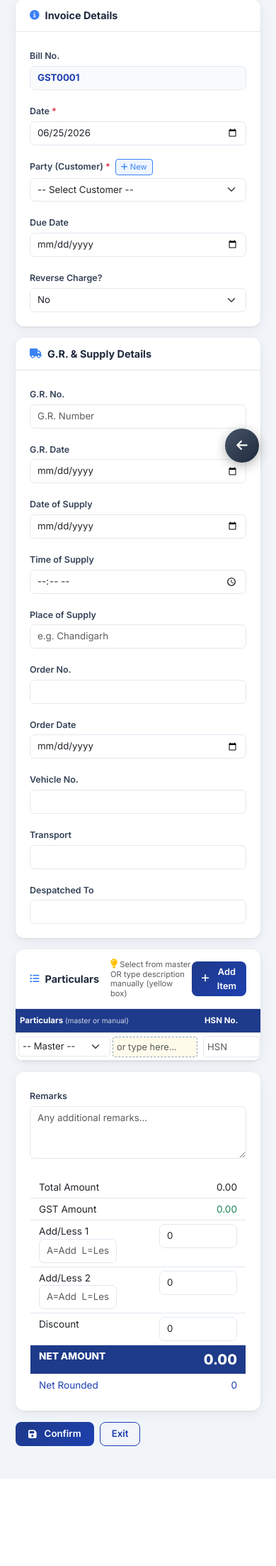
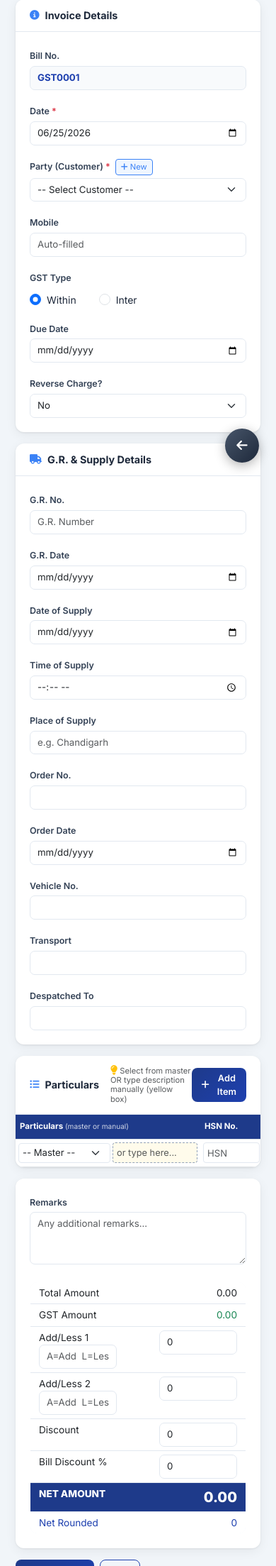
Before and after one commit to Vishal-9648169281/ctc_solutions, a Django app: page /sales/export/add/ in a window 390 px wide. Shown: the part 168-2375 px from the top of the page at 71% size. Before the commit the page ends 2252 px from the top, so only its background shows below. Run offline with Django 5.2, Linux system fonts and the light colour scheme; the visitor is signed in with stand-in values (Sample User, id 1); data that the repository does not hold is empty; parts of the project's set-up code (start-up, migrations or seed data) failed here and were passed over; some libraries are stand-ins or nearby versions.

Commit message:
Add mobile field, item/bill discount, IGST/CGST auto-switch, date range filter
- masters: add mobile field to Customer and Vendor models + migration 0004
- masters/views: save mobile in customer_add/edit, vendor_add/edit
- templates/masters: customer_form and vendor_form show mobile input
- templates/masters: customer_list shows Mobile column
- sales: add discount_pct/discount_amt to SalesInvoiceItem, bill_discount_pct and gst_type to SalesInvoice + migration 0004
- sales/views: invoice_list supports from_date/to_date/q filters; invoice_add saves gst_type, per-item discount_pct, bill_discount_pct
- templates/sales: invoice_form adds mobile auto-fill, Within/Inter GST radio, Dis% column per item, Bill Discount % in totals box
- templates/sales: invoice_list adds date range + party search filter form
- fixtures: add mobile field to all customer/vendor records

Co-Authored-By: Claude Sonnet 4.6 <noreply@anthropic.com>

```diff
--- a/masters/models.py
+++ b/masters/models.py
@@ -24,6 +24,7 @@ class Unit(models.Model):
 class Customer(models.Model):
     name = models.CharField(max_length=200)
     phone = models.CharField(max_length=15)
+    mobile = models.CharField(max_length=15, blank=True, default='')
     email = models.EmailField(blank=True)
     address = models.TextField(blank=True)
     city = models.CharField(max_length=100, blank=True)
@@ -41,6 +42,7 @@ class Customer(models.Model):
 class Vendor(models.Model):
     name = models.CharField(max_length=200)
     phone = models.CharField(max_length=15)
+    mobile = models.CharField(max_length=15, blank=True, default='')
     email = models.EmailField(blank=True)
     address = models.TextField(blank=True)
     city = models.CharField(max_length=100, blank=True)
--- a/masters/views.py
+++ b/masters/views.py
@@ -280,6 +280,7 @@ def customer_add(request):
         Customer.objects.create(
             name=request.POST['name'],
             phone=request.POST['phone'],
+            mobile=request.POST.get('mobile', ''),
             email=request.POST.get('email', ''),
             address=request.POST.get('address', ''),
             city=request.POST.get('city', ''),
@@ -298,6 +299,7 @@ def customer_edit(request, pk):
     if request.method == 'POST':
         customer.name = request.POST['name']
         customer.phone = request.POST['phone']
+        customer.mobile = request.POST.get('mobile', '')
         customer.email = request.POST.get('email', '')
         customer.address = request.POST.get('address', '')
         customer.city = request.POST.get('city', '')
@@ -333,6 +335,7 @@ def vendor_add(request):
         Vendor.objects.create(
             name=request.POST['name'],
             phone=request.POST['phone'],
+            mobile=request.POST.get('mobile', ''),
             email=request.POST.get('email', ''),
             address=request.POST.get('address', ''),
             city=request.POST.get('city', ''),
@@ -351,6 +354,7 @@ def vendor_edit(request, pk):
     if request.method == 'POST':
         vendor.name = request.POST['name']
         vendor.phone = request.POST['phone']
+        vendor.mobile = request.POST.get('mobile', '')
         vendor.email = request.POST.get('email', '')
         vendor.address = request.POST.get('address', '')
         vendor.city = request.POST.get('city', '')
--- a/sales/models.py
+++ b/sales/models.py
@@ -25,6 +25,8 @@ class SalesInvoice(models.Model):
     subtotal = models.DecimalField(max_digits=12, decimal_places=2, default=0)
     tax_amount = models.DecimalField(max_digits=12, decimal_places=2, default=0)
     discount = models.DecimalField(max_digits=12, decimal_places=2, default=0)
+    bill_discount_pct = models.DecimalField(max_digits=5, decimal_places=2, default=0)
+    gst_type = models.CharField(max_length=1, choices=[('W', 'Within State'), ('I', 'Inter State')], default='W')
     total_amount = models.DecimalField(max_digits=12, decimal_places=2, default=0)
     paid_amount = models.DecimalField(max_digits=12, decimal_places=2, default=0)
     status = models.CharField(max_length=10, choices=STATUS_CHOICES, default='pending')
@@ -80,6 +82,8 @@ class SalesInvoiceItem(models.Model):
     unit = models.CharField(max_length=20, blank=True)
     quantity = models.DecimalField(max_digits=12, decimal_places=2)
     rate = models.DecimalField(max_digits=12, decimal_places=2)
+    discount_pct = models.DecimalField(max_digits=5, decimal_places=2, default=0)
+    discount_amt = models.DecimalField(max_digits=12, decimal_places=2, default=0)
     rate_usd = models.DecimalField(max_digits=12, decimal_places=4, default=0)
     rate_cad = models.DecimalField(max_digits=12, decimal_places=4, default=0)
     tax_rate = models.DecimalField(max_digits=5, decimal_places=2, default=0)
--- a/sales/views.py
+++ b/sales/views.py
@@ -25,11 +25,27 @@ def generate_invoice_number(invoice_type):
 @login_required
 def invoice_list(request):
     invoice_type = request.GET.get("type", "all")
+    from_date = request.GET.get('from_date', '')
+    to_date = request.GET.get('to_date', '')
+    query = request.GET.get('q', '')
     if invoice_type == "all":
         invoices = SalesInvoice.objects.all().select_related("customer").order_by("-invoice_date")
     else:
         invoices = SalesInvoice.objects.filter(invoice_type=invoice_type).select_related("customer").order_by("-invoice_date")
-    return render(request, "sales/invoice_list.html", {"invoices": invoices, "invoice_type": invoice_type})
+    if from_date:
+        invoices = invoices.filter(invoice_date__gte=from_date)
+    if to_date:
+        invoices = invoices.filter(invoice_date__lte=to_date)
+    if query:
+        invoices = invoices.filter(customer__name__icontains=query)
+    return render(request, "sales/invoice_list.html", {
+        "invoices": invoices,
+        "invoice_type": invoice_type,
+        "current_type": invoice_type,
+        "from_date": from_date,
+        "to_date": to_date,
+        "query": query,
+    })
 
 @login_required
 def invoice_add(request):
@@ -55,6 +71,7 @@ def invoice_add(request):
                     due_date=_date("due_date"),
                     notes=request.POST.get("notes", ""),
                     reverse_charge=request.POST.get("reverse_charge", "N"),
+                    gst_type=request.POST.get("gst_type", "W"),
                     gr_number=request.POST.get("gr_number", ""),
                     gr_date=_date("gr_date"),
                     date_of_supply=_date("date_of_supply"),
@@ -69,6 +86,7 @@ def invoice_add(request):
                     add_less1=Decimal(str(request.POST.get("add_less1", 0) or 0)),
                     add_less2_label=request.POST.get("add_less2_label", ""),
                     add_less2=Decimal(str(request.POST.get("add_less2", 0) or 0)),
+                    bill_discount_pct=Decimal(str(request.POST.get("bill_discount_pct", 0) or 0)),
                     subtotal=0, tax_amount=0, total_amount=0
                 )
                 product_ids = request.POST.getlist("product[]")
@@ -78,6 +96,7 @@ def invoice_add(request):
                 tax_rates = request.POST.getlist("tax_rate[]")
                 hsn_nos = request.POST.getlist("hsn_no[]")
                 units = request.POST.getlist("unit[]")
+                discount_pcts = request.POST.getlist("discount_pct[]")
                 subtotal = 0
                 tax_total = 0
                 for i in range(len(quantities)):
@@ -88,7 +107,9 @@ def invoice_add(request):
                     qty = float(quantities[i] or 0)
                     rate = float(rates[i] or 0)
                     tax = float(tax_rates[i] or 0)
-                    amount = qty * rate
+                    dis_pct = float(discount_pcts[i] if i < len(discount_pcts) else 0 or 0)
+                    dis_amt = rate * qty * dis_pct / 100
+                    amount = qty * rate - dis_amt
                     tax_amt = amount * tax / 100
                     SalesInvoiceItem.objects.create(
                         invoice=invoice,
@@ -98,6 +119,8 @@ def invoice_add(request):
                         unit=units[i] if i < len(units) else '',
                         quantity=qty,
                         rate=rate,
+                        discount_pct=Decimal(str(dis_pct)),
+                        discount_amt=Decimal(str(round(dis_amt, 2))),
                         tax_rate=tax,
                         tax_amount=tax_amt,
                         amount=amount
@@ -109,6 +132,8 @@ def invoice_add(request):
                     subtotal += amount
                     tax_total += tax_amt
                 discount = float(request.POST.get("discount", 0) or 0)
+                bill_discount_pct = float(request.POST.get("bill_discount_pct", 0) or 0)
+                bill_discount_amt = (subtotal + tax_total) * bill_discount_pct / 100
                 al1_label = request.POST.get("add_less1_label", "")
                 al2_label = request.POST.get("add_less2_label", "")
                 add_less1 = float(request.POST.get("add_less1", 0) or 0)
@@ -118,10 +143,11 @@ def invoice_add(request):
                     add_less1 = -abs(add_less1)
                 if al2_label and al2_label.strip().upper().startswith('L'):
                     add_less2 = -abs(add_less2)
-                net = subtotal + tax_total + add_less1 + add_less2 - discount
+                net = subtotal + tax_total + add_less1 + add_less2 - discount - bill_discount_amt
                 invoice.subtotal = subtotal
                 invoice.tax_amount = tax_total
                 invoice.discount = discount
+                invoice.bill_discount_pct = Decimal(str(bill_discount_pct))
                 invoice.total_amount = net
                 invoice.net_rounded = round(net)
                 invoice.save()
--- a/templates/masters/customer_form.html
+++ b/templates/masters/customer_form.html
@@ -23,6 +23,10 @@
                 <div class="col-md-6">
                     <label class="form-label-sm">Phone <span class="text-danger">*</span></label>
                     <input type="text" name="phone" value="{{ obj.phone|default:'' }}" class="form-control form-control-sm" required>
+                </div>
+                <div class="col-md-6">
+                    <label class="form-label-sm">Mobile</label>
+                    <input type="text" name="mobile" value="{{ obj.mobile|default:'' }}" class="form-control form-control-sm" maxlength="15">
                 </div>
                 <div class="col-md-6">
                     <label class="form-label-sm">Email</label>
--- a/templates/masters/customer_list.html
+++ b/templates/masters/customer_list.html
@@ -14,13 +14,14 @@
     </div>
     <div class="ctc-card-body p-0">
         <table class="table table-hover mb-0 ctc-datatable">
-            <thead><tr><th>#</th><th>Name</th><th>Phone</th><th>City</th><th>GSTIN</th><th>Balance</th><th>Actions</th></tr></thead>
+            <thead><tr><th>#</th><th>Name</th><th>Phone</th><th>Mobile</th><th>City</th><th>GSTIN</th><th>Balance</th><th>Actions</th></tr></thead>
             <tbody>
             {% for c in customers %}
             <tr>
                 <td>{{ forloop.counter }}</td>
                 <td><strong>{{ c.name }}</strong></td>
                 <td>{{ c.phone }}</td>
+                <td>{{ c.mobile|default:"-" }}</td>
                 <td>{{ c.city }}</td>
                 <td>{{ c.gstin|default:"-" }}</td>
                 <td>Rs.{{ c.opening_balance }}</td>
@@ -30,7 +31,7 @@
                 </td>
             </tr>
             {% empty %}
-            <tr><td colspan="7" class="text-center text-muted py-4"><i class="fa fa-inbox fa-2x d-block mb-2"></i>No customers found</td></tr>
+            <tr><td colspan="8" class="text-center text-muted py-4"><i class="fa fa-inbox fa-2x d-block mb-2"></i>No customers found</td></tr>
             {% endfor %}
             </tbody>
         </table>
--- a/templates/masters/vendor_form.html
+++ b/templates/masters/vendor_form.html
@@ -23,6 +23,10 @@
                 <div class="col-md-6">
                     <label class="form-label-sm">Phone <span class="text-danger">*</span></label>
                     <input type="text" name="phone" value="{{ obj.phone|default:'' }}" class="form-control form-control-sm" required>
+                </div>
+                <div class="col-md-6">
+                    <label class="form-label-sm">Mobile</label>
+                    <input type="text" name="mobile" value="{{ obj.mobile|default:'' }}" class="form-control form-control-sm" maxlength="15">
                 </div>
                 <div class="col-md-6">
                     <label class="form-label-sm">Email</label>
--- a/templates/sales/invoice_form.html
+++ b/templates/sales/invoice_form.html
@@ -50,12 +50,29 @@
           <label class="form-label-sm">Party (Customer) <span class="text-danger">*</span>
             <button type="button" class="quick-add-btn ms-1" onclick="openQuickCustomer()"><i class="fa fa-plus"></i> New</button>
           </label>
-          <select name="customer" id="customerSelect" class="form-select form-select-sm" required>
+          <select name="customer" id="customerSelect" class="form-select form-select-sm" required onchange="onCustomerChange(this)">
             <option value="">-- Select Customer --</option>
             {% for c in customers %}
-            <option value="{{ c.pk }}">{{ c.name }}</option>
+            <option value="{{ c.pk }}" data-mobile="{{ c.mobile|default:'' }}" data-gst-type="{{ c.gst_type|default:'W' }}">{{ c.name }}</option>
             {% endfor %}
           </select>
+        </div>
+        <div class="col-md-2">
+          <label class="form-label-sm">Mobile</label>
+          <input type="text" id="inv_mobile" class="form-control form-control-sm" readonly placeholder="Auto-filled">
+        </div>
+        <div class="col-md-2">
+          <label class="form-label-sm">GST Type</label>
+          <div class="d-flex gap-3 pt-1">
+            <div class="form-check form-check-inline mb-0">
+              <input class="form-check-input" type="radio" name="gst_type" id="gst_within" value="W" checked onchange="onGstTypeChange()">
+              <label class="form-check-label small" for="gst_within">Within</label>
+            </div>
+            <div class="form-check form-check-inline mb-0">
+              <input class="form-check-input" type="radio" name="gst_type" id="gst_inter" value="I" onchange="onGstTypeChange()">
+              <label class="form-check-label small" for="gst_inter">Inter</label>
+            </div>
+          </div>
         </div>
         <div class="col-md-2">
           <label class="form-label-sm">Due Date</label>
@@ -137,13 +154,14 @@
       <table class="table items-table mb-0">
         <thead>
           <tr>
-            <th style="width:32%">Particulars <small style="font-weight:400;opacity:.8">(master or manual)</small></th>
-            <th style="width:9%">HSN No.</th>
-            <th style="width:6%">GST%</th>
-            <th style="width:6%">Qty</th>
-            <th style="width:6%">Unit</th>
-            <th style="width:10%">Rate</th>
-            <th style="width:10%">Amount</th>
+            <th style="width:28%">Particulars <small style="font-weight:400;opacity:.8">(master or manual)</small></th>
+            <th style="width:8%">HSN No.</th>
+            <th style="width:5%">GST%</th>
+            <th style="width:5%">Qty</th>
+            <th style="width:5%">Unit</th>
+            <th style="width:9%">Rate</th>
+            <th style="width:6%">Dis%</th>
+            <th style="width:9%">Amount</th>
             <th style="width:5%"></th>
           </tr>
         </thead>
@@ -164,8 +182,9 @@
             <td><input type="number" name="tax_rate[]" class="form-control form-control-sm tax" value="18" onchange="calcRow(this)" style="width:55px"></td>
             <td><input type="number" name="quantity[]" class="form-control form-control-sm qty" value="1" min="0.01" step="0.01" onchange="calcRow(this)" required style="width:58px"></td>
             <td><input type="text" name="unit[]" class="form-control form-control-sm unit-fld" style="width:52px" placeholder="Pcs"></td>
-            <td><input type="number" name="rate[]" class="form-control form-control-sm rate" value="0" step="0.01" onchange="calcRow(this)" required style="width:82px"></td>
-            <td><input type="number" name="amount[]" class="form-control form-control-sm amount" value="0" readonly style="width:82px;background:#f8fafc;font-weight:600"></td>
+            <td><input type="number" name="rate[]" class="form-control form-control-sm rate" value="0" step="0.01" onchange="calcRow(this)" required style="width:78px"></td>
+            <td><input type="number" name="discount_pct[]" class="form-control form-control-sm dis-pct" value="0" step="0.01" min="0" max="100" onchange="calcRow(this)" style="width:55px"></td>
+            <td><input type="number" name="amount[]" class="form-control form-control-sm amount" value="0" readonly style="width:78px;background:#f8fafc;font-weight:600"></td>
             <td><button type="button" class="btn-sm-icon btn-delete" onclick="removeRow(this)"><i class="fa fa-trash"></i></button></td>
           </tr>
         </tbody>
@@ -196,6 +215,10 @@
             <tr style="background:#f8fafc">
               <td>Discount</td>
               <td class="text-end"><input type="number" name="discount" id="discount" class="form-control form-control-sm d-inline" value="0" style="width:110px" onchange="calcTotal()"></td>
+            </tr>
+            <tr style="background:#f8fafc">
+              <td>Bill Discount % &nbsp;<span class="text-muted small" id="billDiscAmtDisplay"></span></td>
+              <td class="text-end"><input type="number" name="bill_discount_pct" id="bill_discount_pct" class="form-control form-control-sm d-inline" value="0" step="0.01" min="0" max="100" style="width:110px" onchange="calcTotal()"></td>
             </tr>
             <tr class="grand"><td><strong>NET AMOUNT</strong></td><td class="text-end fs-5"><strong id="grandTotal">0.00</strong></td></tr>
             <tr style="background:#eff6ff"><td style="color:#1e40af">Net Rounded</td><td class="text-end fw-700" style="color:#1e40af" id="netRounded">0</td></tr>
@@ -269,8 +292,9 @@ function addRow() {
         <td><input type="number" name="tax_rate[]" class="form-control form-control-sm tax" value="18" onchange="calcRow(this)" style="width:55px"></td>
         <td><input type="number" name="quantity[]" class="form-control form-control-sm qty" value="1" min="0.01" step="0.01" onchange="calcRow(this)" required style="width:58px"></td>
         <td><input type="text" name="unit[]" class="form-control form-control-sm unit-fld" style="width:52px" placeholder="Pcs"></td>
-        <td><input type="number" name="rate[]" class="form-control form-control-sm rate" value="0" step="0.01" onchange="calcRow(this)" required style="width:82px"></td>
-        <td><input type="number" name="amount[]" class="form-control form-control-sm amount" value="0" readonly style="width:82px;background:#f8fafc;font-weight:600"></td>
+        <td><input type="number" name="rate[]" class="form-control form-control-sm rate" value="0" step="0.01" onchange="calcRow(this)" required style="width:78px"></td>
+        <td><input type="number" name="discount_pct[]" class="form-control form-control-sm dis-pct" value="0" step="0.01" min="0" max="100" onchange="calcRow(this)" style="width:55px"></td>
+        <td><input type="number" name="amount[]" class="form-control form-control-sm amount" value="0" readonly style="width:78px;background:#f8fafc;font-weight:600"></td>
         <td><button type="button" class="btn-sm-icon btn-delete" onclick="removeRow(this)"><i class="fa fa-trash"></i></button></td>
     </tr>`);
 }
@@ -285,7 +309,6 @@ function fillRate(sel) {
     row.querySelector('.tax').value  = opt.dataset.tax  || 18;
     row.querySelector('.hsn').value  = opt.dataset.hsn  || '';
     row.querySelector('.unit-fld').value = opt.dataset.unit || '';
-    // Clear manual desc when master selected
     const manualEl = row.querySelector('.manual-desc');
     if (manualEl) manualEl.value = '';
     calcRow(sel);
@@ -293,9 +316,12 @@ function fillRate(sel) {
 
 function calcRow(el) {
     const row = el.closest('tr');
-    const qty  = parseFloat(row.querySelector('.qty').value)  || 0;
-    const rate = parseFloat(row.querySelector('.rate').value) || 0;
-    row.querySelector('.amount').value = (qty * rate).toFixed(2);
+    const qty    = parseFloat(row.querySelector('.qty').value)     || 0;
+    const rate   = parseFloat(row.querySelector('.rate').value)    || 0;
+    const disPct = parseFloat(row.querySelector('.dis-pct').value) || 0;
+    const baseAmt = qty * rate;
+    const disAmt  = baseAmt * disPct / 100;
+    row.querySelector('.amount').value = (baseAmt - disAmt).toFixed(2);
     calcTotal();
 }
 
@@ -316,21 +342,42 @@ function applyAddLessSign(n) {
 function calcTotal() {
     let subtotal = 0, tax = 0;
     document.querySelectorAll('#itemsBody tr').forEach(row => {
-        const qty     = parseFloat(row.querySelector('.qty').value)  || 0;
-        const rate    = parseFloat(row.querySelector('.rate').value) || 0;
-        const taxRate = parseFloat(row.querySelector('.tax').value)  || 0;
-        const amt = qty * rate;
-        subtotal += amt;
-        tax += amt * taxRate / 100;
+        const qty     = parseFloat(row.querySelector('.qty').value)     || 0;
+        const rate    = parseFloat(row.querySelector('.rate').value)    || 0;
+        const disPct  = parseFloat(row.querySelector('.dis-pct').value) || 0;
+        const taxRate = parseFloat(row.querySelector('.tax').value)     || 0;
+        const baseAmt = qty * rate;
+        const lineAmt = baseAmt - (baseAmt * disPct / 100);
+        subtotal += lineAmt;
+        tax += lineAmt * taxRate / 100;
     });
-    const discount  = parseFloat(document.getElementById('discount').value)  || 0;
-    const addLess1  = parseFloat(document.getElementById('add_less1').value) || 0;
-    const addLess2  = parseFloat(document.getElementById('add_less2').value) || 0;
-    const net = subtotal + tax + addLess1 + addLess2 - discount;
+    const discount       = parseFloat(document.getElementById('discount').value)          || 0;
+    const billDiscPct    = parseFloat(document.getElementById('bill_discount_pct').value) || 0;
+    const billDiscAmt    = (subtotal + tax) * billDiscPct / 100;
+    const addLess1       = parseFloat(document.getElementById('add_less1').value) || 0;
+    const addLess2       = parseFloat(document.getElementById('add_less2').value) || 0;
+    const net = subtotal + tax + addLess1 + addLess2 - discount - billDiscAmt;
     document.getElementById('subtotal').textContent  = subtotal.toFixed(2);
     document.getElementById('taxTotal').textContent  = tax.toFixed(2);
     document.getElementById('grandTotal').textContent = net.toFixed(2);
     document.getElementById('netRounded').textContent = Math.round(net);
+    const disp = document.getElementById('billDiscAmtDisplay');
+    if (disp) disp.textContent = billDiscPct > 0 ? `(- ${billDiscAmt.toFixed(2)})` : '';
+}
+
+// ── Customer change: auto-fill mobile + GST type ─────────────
+function onCustomerChange(sel) {
+    const opt = sel.options[sel.selectedIndex];
+    document.getElementById('inv_mobile').value = opt.dataset.mobile || '';
+    const gstType = opt.dataset.gstType || 'W';
+    document.getElementById(gstType === 'I' ? 'gst_inter' : 'gst_within').checked = true;
+    onGstTypeChange();
+}
+
+// ── GST type toggle: show label in tax header (visual only) ──
+function onGstTypeChange() {
+    const isInter = document.getElementById('gst_inter').checked;
+    // Could update a header label — kept minimal for now
 }
 
 // ── Quick Add Customer ───────────────────────────────────────
@@ -360,8 +407,11 @@ function saveQuickCustomer() {
         if (!data.ok) { document.getElementById('qc_error').textContent=data.error; document.getElementById('qc_error').classList.remove('d-none'); return; }
         const sel = document.getElementById('customerSelect');
         const opt = new Option(data.name, data.pk, true, true);
+        opt.dataset.mobile = '';
+        opt.dataset.gstType = 'W';
         sel.add(opt);
         sel.value = data.pk;
+        onCustomerChange(sel);
         _qcModal.hide();
     }).catch(()=>{ document.getElementById('qc_error').textContent='Server error'; document.getElementById('qc_error').classList.remove('d-none'); });
 }
```
Also changed, not shown: templates/sales/invoice_list.html (+23 -0 lines), fixtures/initial_data.json, masters/migrations/0004_customer_mobile_vendor_mobile.py (added), sales/migrations/0004_sales_discount_gsttype.py (added).
